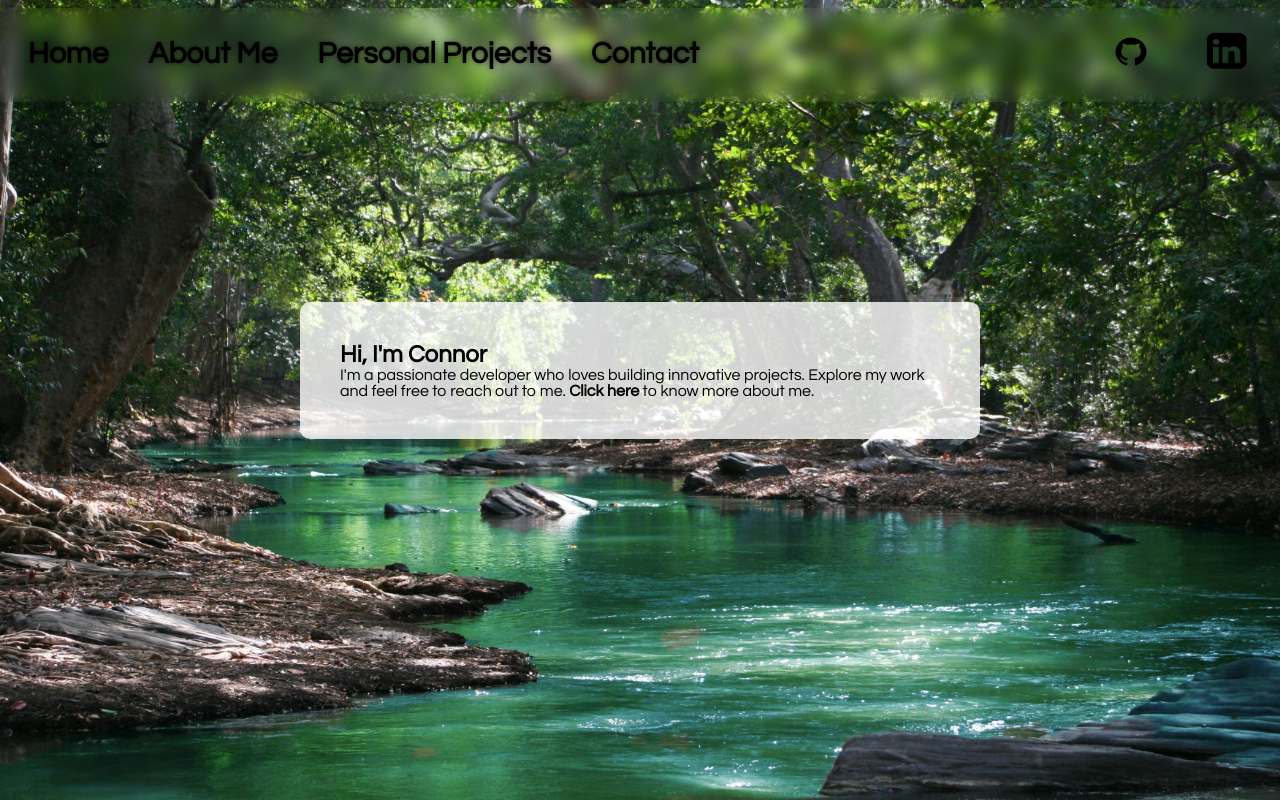
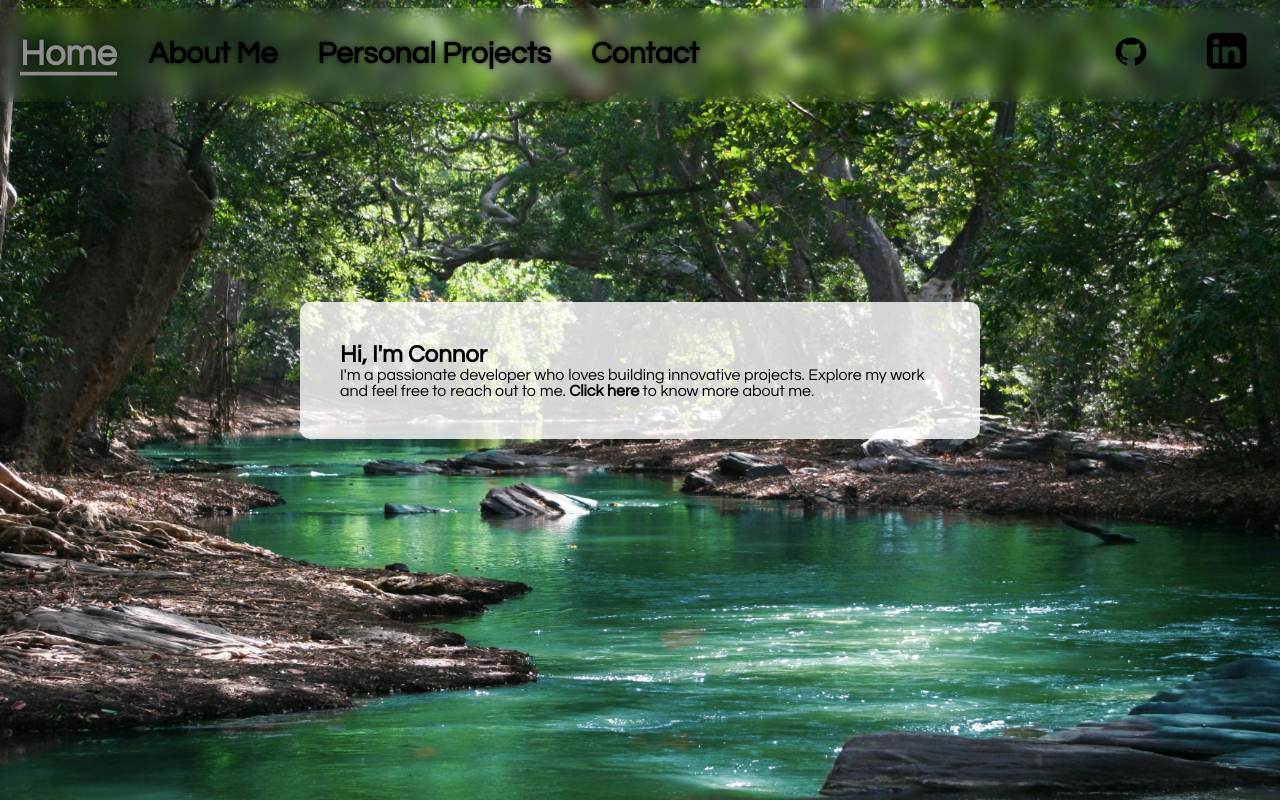
Before and after one commit to CJWatson14/Personal-Page, a plain HTML site: page index.html in a window 1280 px wide. Drawn offline with Linux system fonts and the light colour scheme.

Commit message:
Fixed nav bug for active-page class

```diff
--- a/style.css
+++ b/style.css
@@ -58,7 +58,7 @@ nav a {
 }
 
 nav a:hover,
-nav a.active {
+nav a.active-page {
     color: #8f8d8d;
     transform: scale(1.2);
     border-bottom: 3px solid;
```
